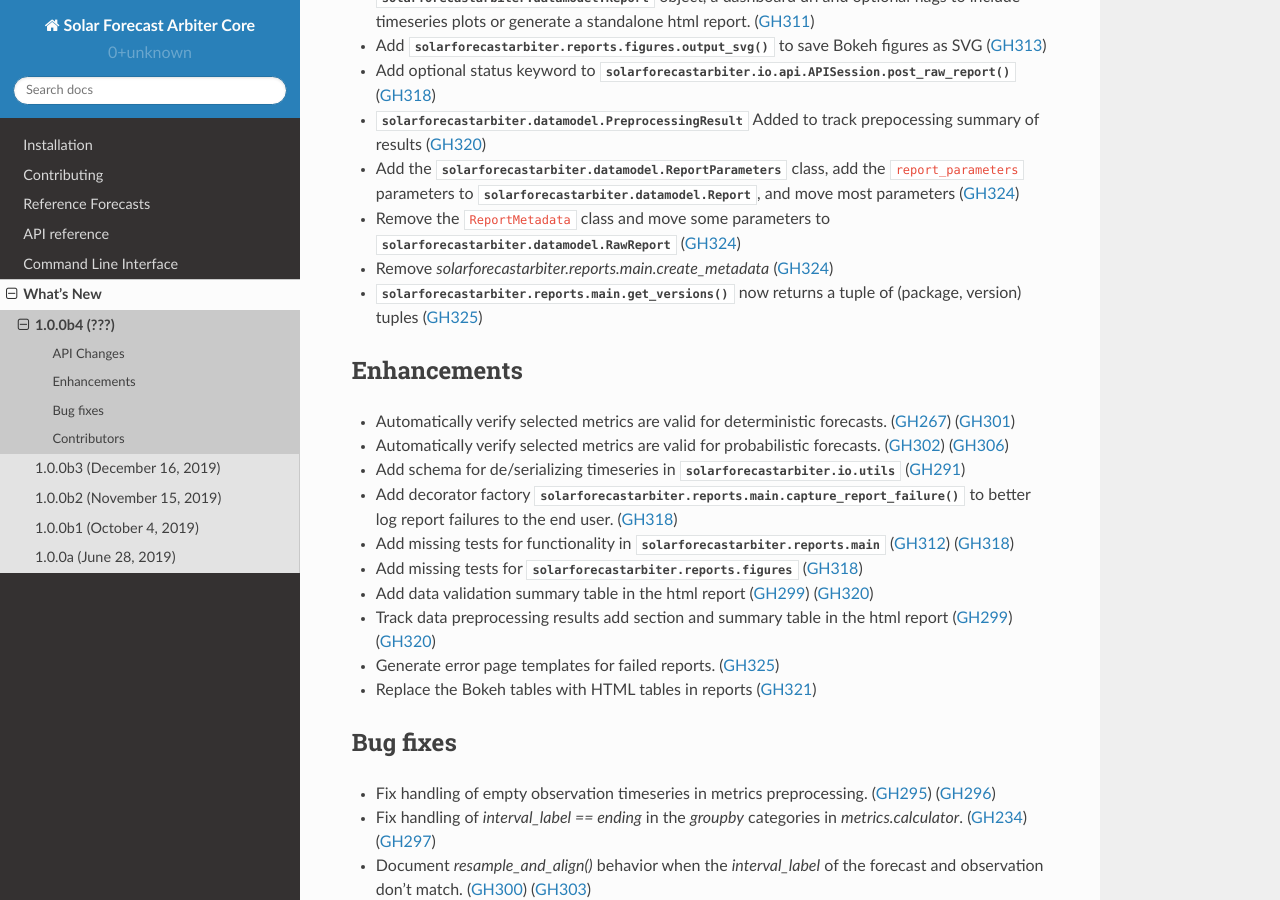
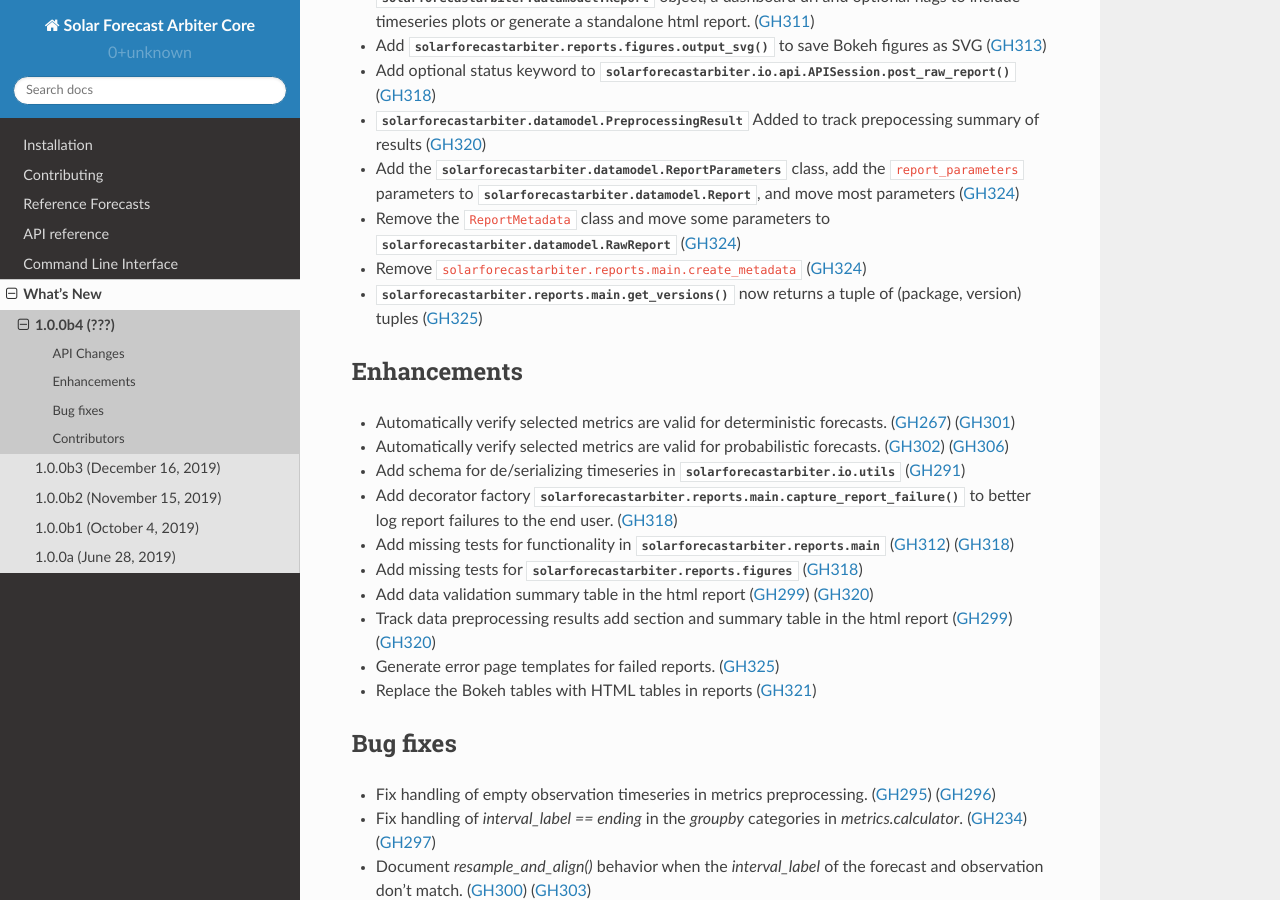
Before and after one commit to SolarArbiter/solarforecastarbiter-core, a Sphinx documentation site: the page built from docs/source/whatsnew/1.0.0b4.rst, in a window 1280 px wide and 900 px high, scrolled down 1138 px. Built offline with Sphinx 7.4.7 and the Read the Docs theme 2.0.0, drawn with Linux system fonts in a browser that asks for light colours.

```diff
--- a/docs/source/whatsnew/1.0.0b4.rst
+++ b/docs/source/whatsnew/1.0.0b4.rst
@@ -75,7 +75,7 @@ API Changes
   parameters (:pull:`324`)
 * Remove the ``ReportMetadata`` class and move some parameters to
   :py:class:`solarforecastarbiter.datamodel.RawReport` (:pull:`324`)
-* Remove `solarforecastarbiter.reports.main.create_metadata` (:pull:`324`)
+* Remove ``solarforecastarbiter.reports.main.create_metadata`` (:pull:`324`)
 * :py:func:`solarforecastarbiter.reports.main.get_versions` now
   returns a tuple of (package, version) tuples (:pull:`325`)
 
```
